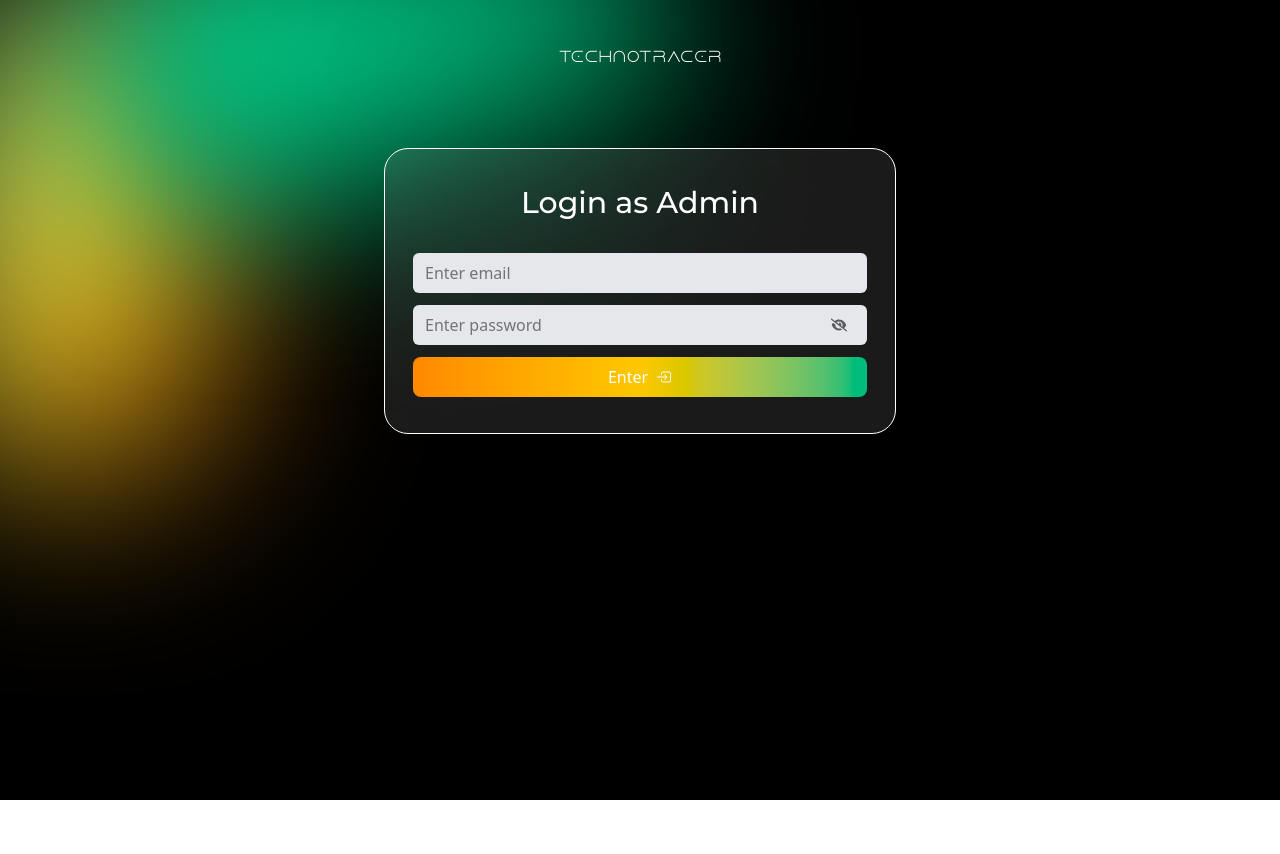
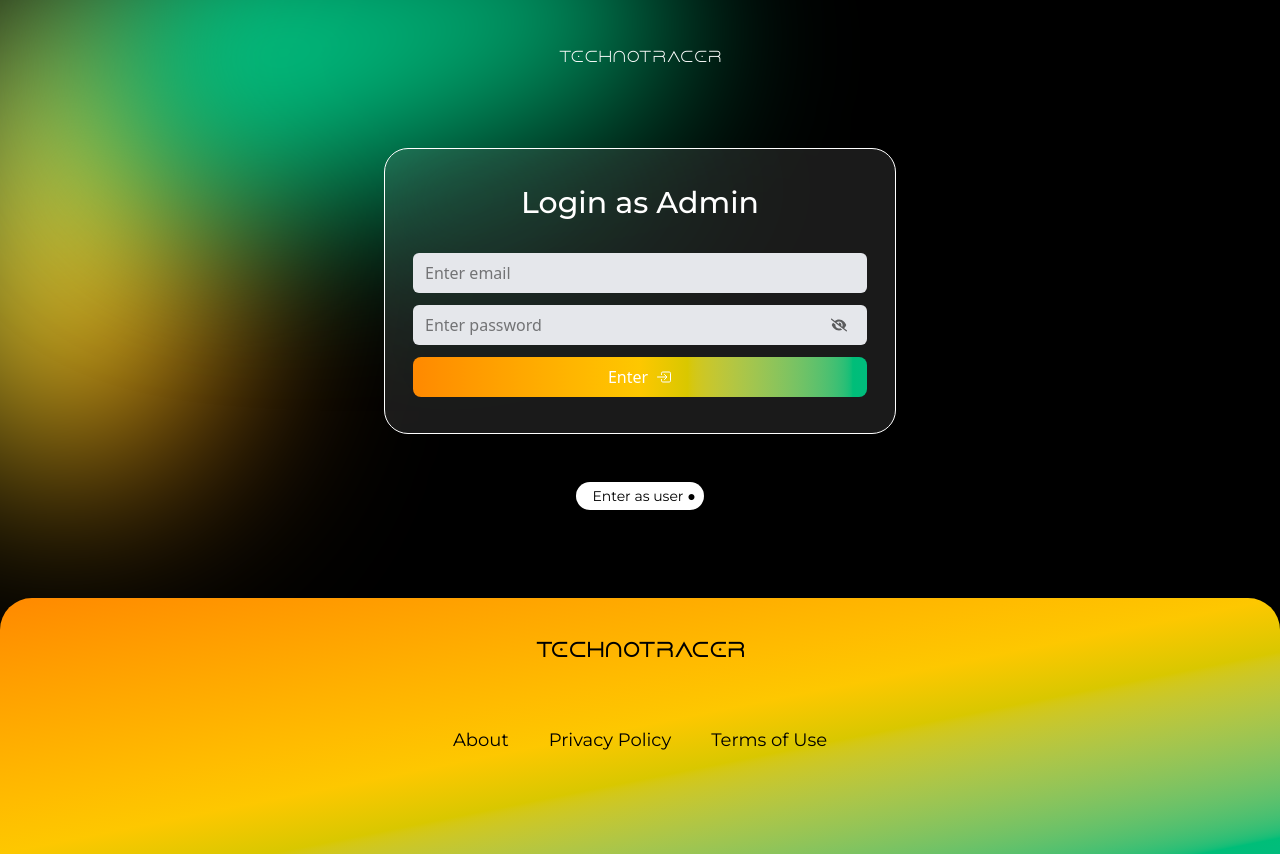
Before and after one commit to isudiptodas/TechnoTracer, a React (Vite) app in the folder frontend/: page /admin/auth in a window 1280 px wide. Before the commit the page ends 800 px from the top, so only its background shows below. Built offline with nearby package versions, Linux system fonts and the light colour scheme; what tailwindcss-motion would draw is missing.

Commit message:
added footer in admin auth

```diff
--- a/frontend/src/pages/admin/AdminAuth.jsx
+++ b/frontend/src/pages/admin/AdminAuth.jsx
@@ -5,6 +5,7 @@ import { FaExternalLinkAlt } from "react-icons/fa";
 import { IoEnterOutline } from "react-icons/io5";
 import { Link } from "react-router-dom";
 import { toast } from 'sonner';
+import Footer from "../../components/Footer";
 
 function AdminAuth() {
 
@@ -50,6 +51,12 @@ function AdminAuth() {
                     </div>
                 </div>
 
+                <div className="w-full mb-20 py-2 flex justify-center items-center mt-10 md:w-[60%] lg:w-[40%]">
+                    <Link to='/auth' className="w-auto active:scale-95 duration-150 ease-in-out text-center pl-4 pr-2 py-1 text-[12px] md:text-sm rounded-full font-Montserrat bg-white text-black flex justify-center items-center gap-2 duration-200 ease-in-out">Enter as user ●</Link>
+                </div>
+
+                <Footer/>
+
             </div>
         </>
     )
```
